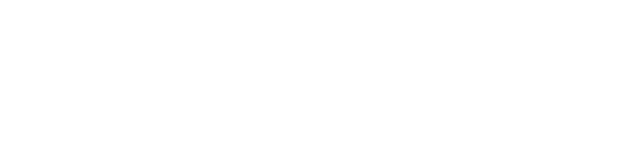
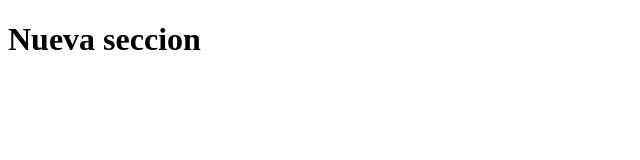
Before and after one commit to Dayron-z/RepositorioPrueba-, a plain HTML site: page index.html in a window 1280 px wide. Shown: the whole page, without its empty margins (0-640 px from the left). Drawn offline with Linux system fonts and the light colour scheme.

Commit message:
Modificacion web

```diff
--- a/index.html
+++ b/index.html
@@ -9,6 +9,8 @@
 
 <body>
 
+<h1>Nueva seccion </h1>
+
 </body>
 
 </html>
```
